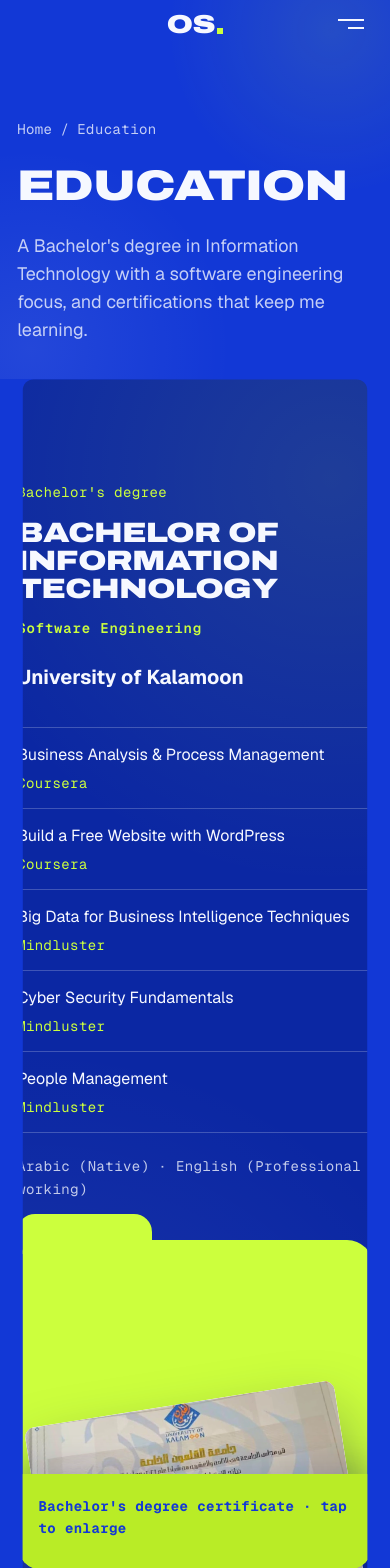
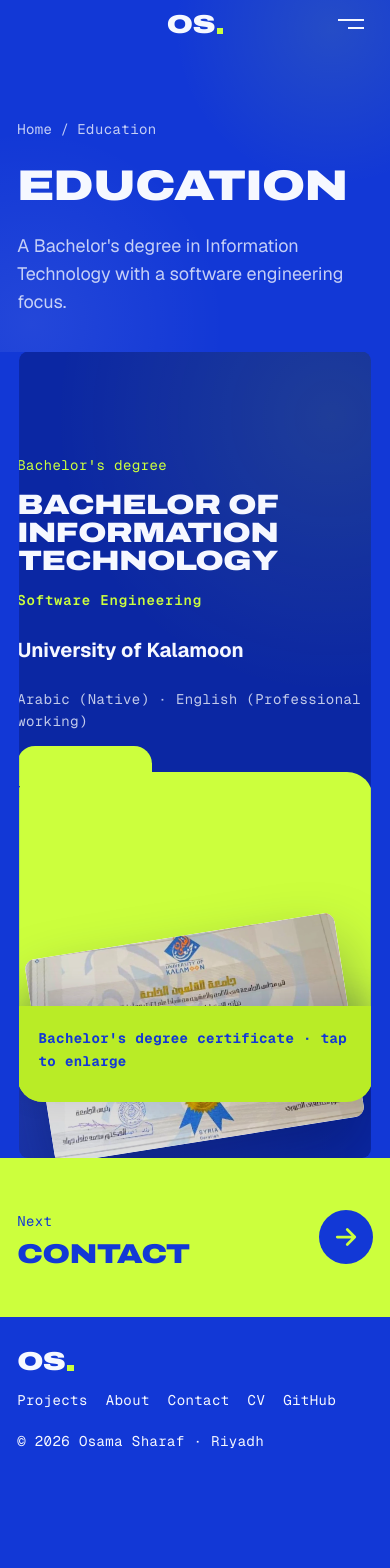
Before and after one commit to osamasharaf-dev/MyPortfolio, a Next.js app: page /education in a window 390 px wide. Shown: the top 1568 px of the page. After the commit the page ends 1486 px from the top, so only its background shows below. Built offline with nearby package versions, Linux system fonts and the light colour scheme.

Commit message:
sync: mobile layout, education, experience and share image updates

```diff
--- a/src/app/education/page.tsx
+++ b/src/app/education/page.tsx
@@ -5,13 +5,13 @@ import Motion from "@/components/Motion";
 import JsonLd from "@/components/JsonLd";
 import { crumbsLd, pageMeta } from "@/lib/seo";
 
-export const metadata = pageMeta("/education", "Education", "Osama Sharaf holds a Bachelor of Information Technology in Software Engineering from the University of Kalamoon, plus certifications in business analysis, cyber security and more.");
+export const metadata = pageMeta("/education", "Education", "Osama Sharaf holds a Bachelor of Information Technology in Software Engineering from the University of Kalamoon.");
 
 export default function Page() {
   return (
     <>
       <JsonLd data={crumbsLd([{ name: "Education", path: "/education" }])} />
-      <PageHero crumb="Education" title="Education" lead="A Bachelor's degree in Information Technology with a software engineering focus, and certifications that keep me learning." />
+      <PageHero crumb="Education" title="Education" lead="A Bachelor's degree in Information Technology with a software engineering focus." />
       <Education explore={false} head={false} />
       <NextPage href="/contact" label="Contact" />
       <Motion />
--- a/src/app/globals.css
+++ b/src/app/globals.css
@@ -3946,3 +3946,28 @@ html.cursor-text .cur-dot span {
     right: auto;
   }
 }
+
+/* Experience timeline on phones: one column, stacked */
+@media (max-width: 759px) {
+  .deck .tl-items,
+  .tl-items {
+    grid-template-columns: minmax(0, 1fr);
+    gap: 26px;
+  }
+
+  .deck .tl-item,
+  .tl-item {
+    padding-left: 46px;
+    min-width: 0;
+  }
+
+  .deck .tl-item h3 {
+    font-size: 20px;
+    line-height: 1.15;
+  }
+
+  .deck .tl-item ul li {
+    font-size: 15px;
+    line-height: 1.5;
+  }
+}
--- a/src/components/Education.tsx
+++ b/src/components/Education.tsx
@@ -1,5 +1,5 @@
 import Link from "next/link";
-import { CERTIFICATIONS, EDUCATION, PROFILE } from "@/data/profile";
+import { EDUCATION, PROFILE } from "@/data/profile";
 import CertZoom from "./CertZoom";
 import { Arrow } from "./Icons";
 
@@ -32,14 +32,6 @@ export default function Education({ explore = true, head = true }: { explore?: b
             </h3>
             <span className="degree-field m">{EDUCATION.field}</span>
             <div className="school">{EDUCATION.school}</div>
-            <ul className="certs" aria-label="Certifications">
-              {CERTIFICATIONS.map((c) => (
-                <li key={c.name}>
-                  <span>{c.name}</span>
-                  <span className="m">{c.by}</span>
-                </li>
-              ))}
-            </ul>
             <p className="langs m">{PROFILE.languages.map((l) => `${l.name} (${l.level})`).join("  ·  ")}</p>
           </div>
           <div className="folder">
--- a/src/data/profile.ts
+++ b/src/data/profile.ts
@@ -76,14 +76,6 @@ export const EDUCATION = {
   certificate: { src: "/images/certificate.webp", width: 854, height: 561 },
 };
 
-export const CERTIFICATIONS = [
-  { name: "Business Analysis & Process Management", by: "Coursera" },
-  { name: "Build a Free Website with WordPress", by: "Coursera" },
-  { name: "Big Data for Business Intelligence Techniques", by: "Mindluster" },
-  { name: "Cyber Security Fundamentals", by: "Mindluster" },
-  { name: "People Management", by: "Mindluster" },
-];
-
 export const WORK_SKILLS = [
   { key: "time", title: "Time management", text: "Clear milestones, honest estimates and delivery on the agreed date." },
   { key: "team", title: "Teamwork", text: "At home in mixed teams of designers, developers and product owners." },
```
Also changed, not shown: public/llms-full.txt, public/llms.txt.
